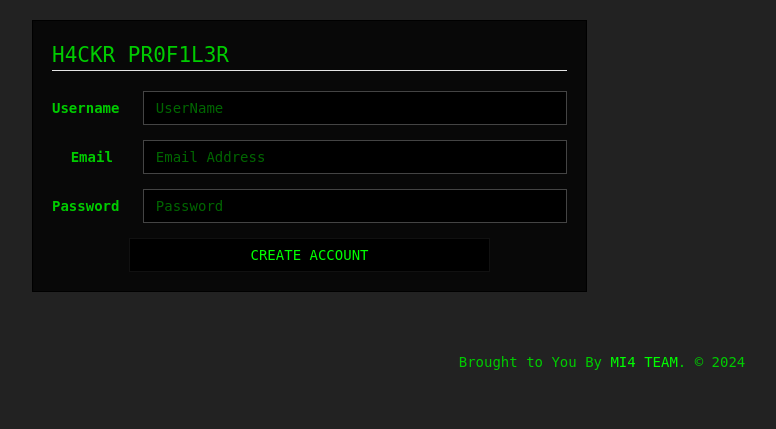
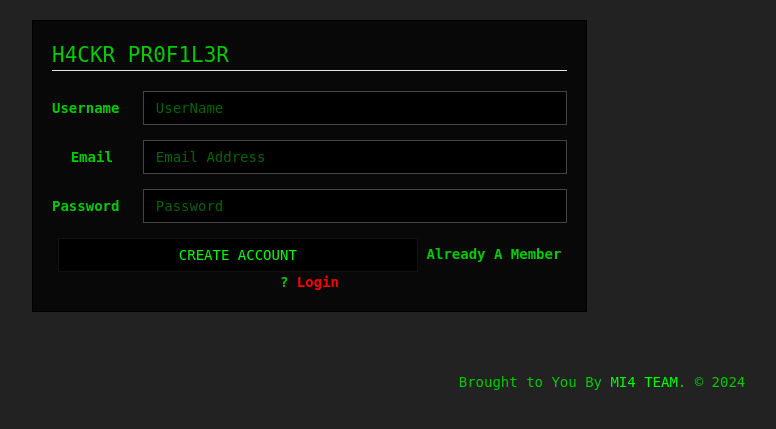
Before and after one commit to Z3R0SEC/Bot, a Flask app: page /signup in a window 1280 px wide. Shown: the part 51-480 px from the top of the page, without its empty margins (38-814 px from the left). Run offline with Flask 3, Linux system fonts and the light colour scheme; some libraries are stand-ins or nearby versions.

Commit message:
Update signup.html

```diff
--- a/templates/signup.html
+++ b/templates/signup.html
@@ -11,12 +11,10 @@
                                     <input name="username" class="form-control" id="inputEmail" placeholder="UserName" type="text">
                                 </div>
                             </div>
-                     <div class="form-group">
-                                <label for="inputEmail"  class="col-lg-2 control-label">Email</label>
+                     <div class="form-group">                                                                                        <label for="inputEmail"  class="col-lg-2 control-label">Email</label>
                                 <div class="col-lg-10">
                                     <input class="form-control" id="inputEmail" placeholder="Email Address" name="email" type="email">
-                                </div>
-                            </div>
+                                </div>                                                                                           </div>
                             <div class="form-group">
                                 <label for="inputPassword" class="col-lg-2 control-label">Password</label>
                                 <div class="col-lg-10">
@@ -24,20 +22,18 @@
 
 
                                     </div>
-
-                                </div>
-                         {% if error %}
-                         <div class="row">
+                                                                                                                                     </div>
+                         {% if error %}                                                                                       <div class="row">
                     <div class="col-lg-4">
                         <div class="alert alert-dismissible alert-danger">
-                            <button type="submit" class="close"><b>SignUp</b></button>
-                              <b>Already a Member ? <a style="color: red;" href="{{ url_for('signup') }}">Login</a></b>
+                            <button type="button" class="close"></button>
                             <b>{{ error }}</b>
                         </div>
                     </div>
                     {% endif %}
                               <center>
         <button style="boarder-color: solid green; background-color: black; width: 70%;" class="btn btn-default">CREATE ACCOUNT</button>
+         <b>Already A Member ? <a href="{{ url_for('login') }}" style="color: red;">Login</a></b>
          </center>
 
                             </div>
```
